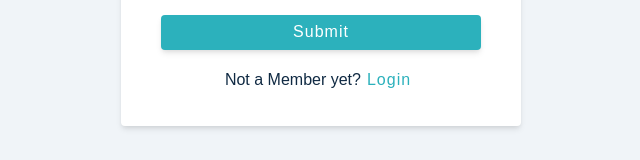
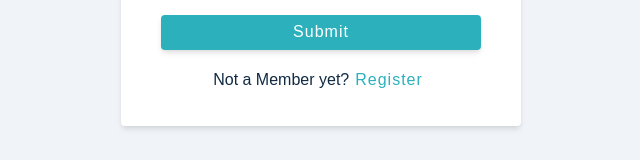
Before and after one commit to hochungyan/Job4U, a React (Create React App) app in the folder client/: page /register in a window 1280 px wide. Shown: the part 554-714 px from the top of the page, without its empty margins (319-959 px from the left). Built offline with nearby package versions, Linux system fonts and the light colour scheme.

Commit message:
Fix error in Register page

```diff
--- a/client/src/pages/Register.js
+++ b/client/src/pages/Register.js
@@ -54,7 +54,7 @@ const onSubmit = (e) =>
             <button type ="submit" className ="btn btn-block">submit</button>
            <p>
             {values.isMember?'Not a Member yet?':'Already a member?'}
-            <button type ="button" onClick={toggleMember} className="member-btn">{values.isMember? 'Login': 'Register'}</button>
+            <button type ="button" onClick={toggleMember} className="member-btn">{values.isMember? 'Register': 'Login'}</button>
            </p>
             </form>
             </Wrapper>
```
